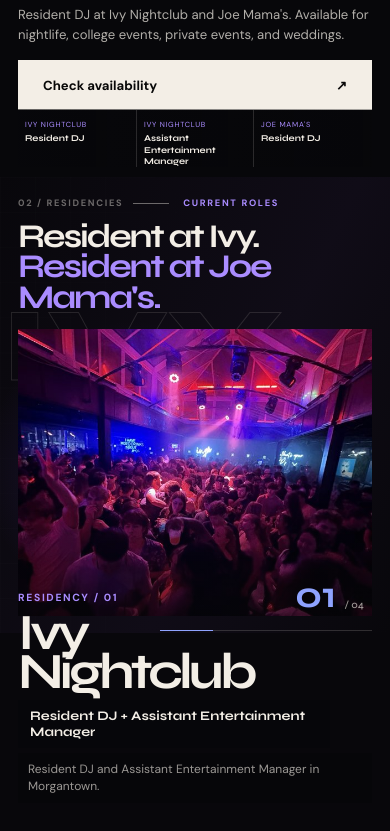
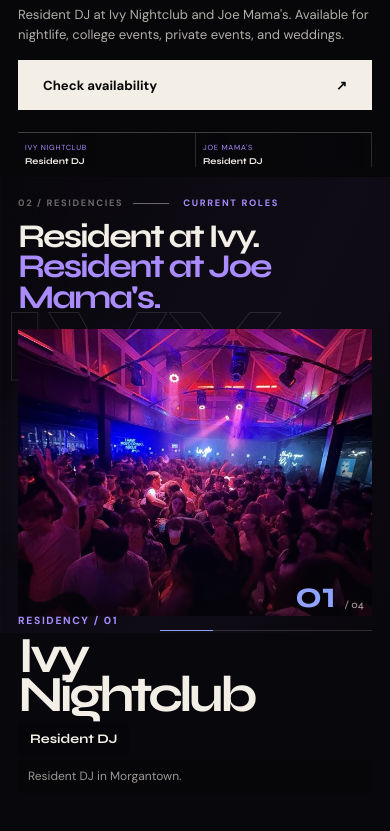
Before and after one commit to vincewiderman/Vato-site, a website: page index.html in a window 390 px wide. Shown: the part 667-1498 px from the top of the page. Drawn offline with Linux system fonts and the light colour scheme.

Commit message:
Remove Assistant Entertainment Manager title

```diff
--- a/index.html
+++ b/index.html
@@ -113,7 +113,6 @@
 
       <div class="hero-credentials" aria-label="Verified nightlife credentials">
         <div><span>Ivy Nightclub</span><b>Resident DJ</b></div>
-        <div><span>Ivy Nightclub</span><b>Assistant Entertainment Manager</b></div>
         <div><span>Joe Mama's</span><b>Resident DJ</b></div>
       </div>
       <div class="hero-scroll" aria-hidden="true"><span></span>Live in Morgantown</div>
@@ -153,8 +152,8 @@
         <article class="story-step is-active" data-story-step="0" data-accent="violet">
           <p>Residency / 01</p>
           <h3>Ivy<br>Nightclub</h3>
-          <strong>Resident DJ + Assistant Entertainment Manager</strong>
-          <span>Resident DJ and Assistant Entertainment Manager in Morgantown.</span>
+          <strong>Resident DJ</strong>
+          <span>Resident DJ in Morgantown.</span>
         </article>
         <article class="story-step" data-story-step="1" data-accent="red">
           <p>Residency / 02</p>
--- a/styles.css
+++ b/styles.css
@@ -88,7 +88,7 @@ em { font-style: normal; }
 .hero-title-command em { color: var(--accent); }
 .hero-lede { max-width: 470px; margin: 2.2vh 0 22px 1.5vw; color: rgba(243,238,230,.72); font-size: clamp(.95rem,1.2vw,1.08rem); line-height: 1.58; animation: hero-copy-in .75s .42s both; }
 .hero-actions { display: flex; align-items: center; gap: 24px; margin-left: 1.5vw; animation: hero-copy-in .75s .52s both; }
-.hero-credentials { position: absolute; z-index: 6; right: 5vw; bottom: 2.5vh; left: 48vw; display: grid; grid-template-columns: repeat(3,1fr); border-top: 1px solid rgba(243,238,230,.24); }
+.hero-credentials { position: absolute; z-index: 6; right: 5vw; bottom: 2.5vh; left: 48vw; display: grid; grid-template-columns: repeat(2,1fr); border-top: 1px solid rgba(243,238,230,.24); }
 .hero-credentials div { min-width: 0; padding: 15px 20px 5px 0; }
 .hero-credentials span, .hero-credentials b { display: block; }
 .hero-credentials span { color: var(--violet); font-size: .58rem; letter-spacing: .1em; text-transform: uppercase; }
@@ -393,7 +393,7 @@ em { font-style: normal; }
   .hero-title-command { width:100%; max-width:100%; margin:18px 0 0; font-size:clamp(2.8rem,11.8vw,4.7rem); }
   .hero-lede { margin:18px 0; font-size:.88rem; }
   .hero-actions { margin-left:0; }
-  .hero-credentials { right:18px; bottom:20px; left:18px; grid-template-columns:repeat(3,1fr); }
+  .hero-credentials { right:18px; bottom:20px; left:18px; grid-template-columns:repeat(2,1fr); }
   .hero-credentials div { padding:12px 8px 0 0; }
   .hero-credentials span { font-size:.5rem; }
   .hero-credentials b { font-size:.6rem; }
```
